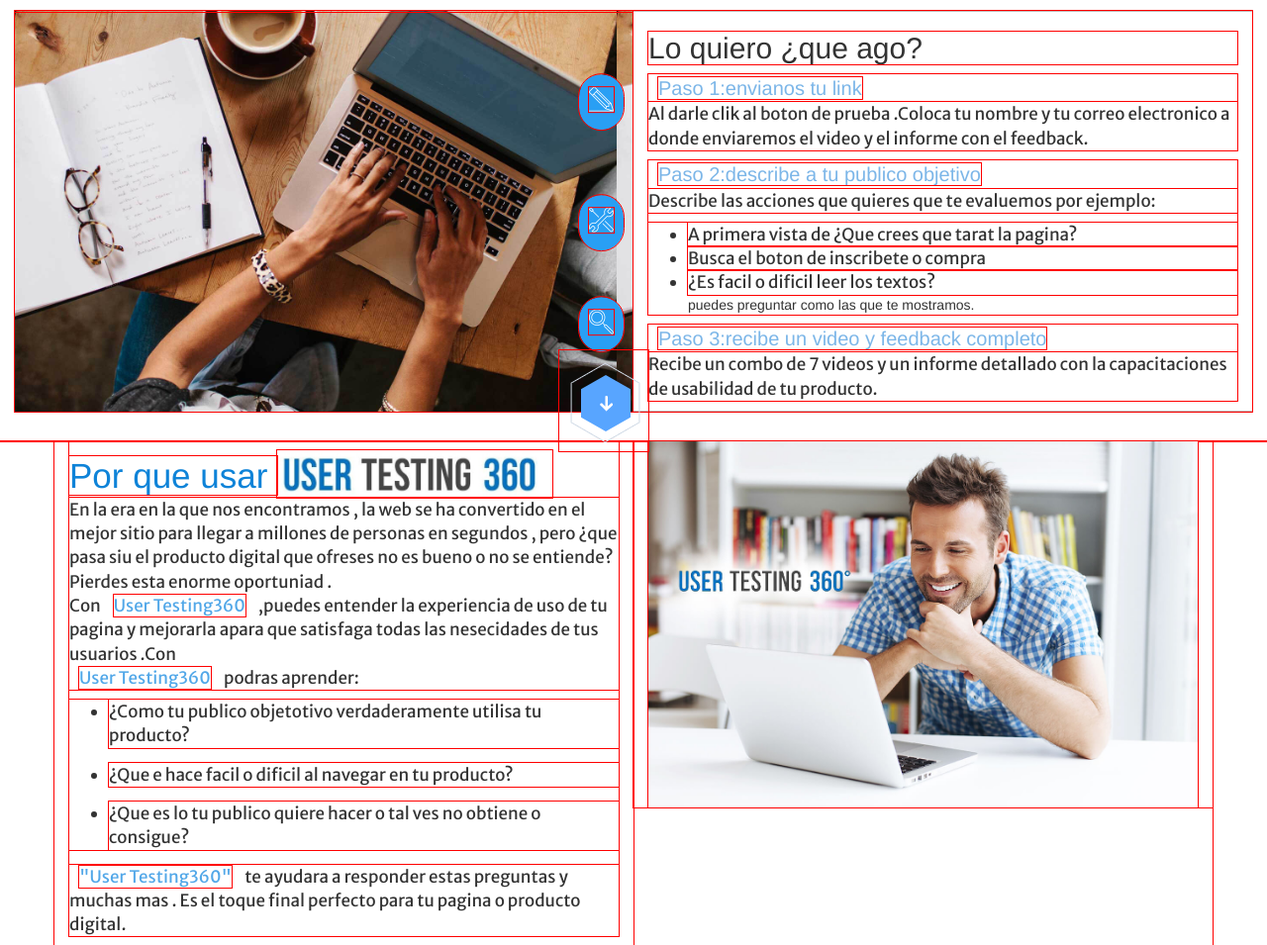
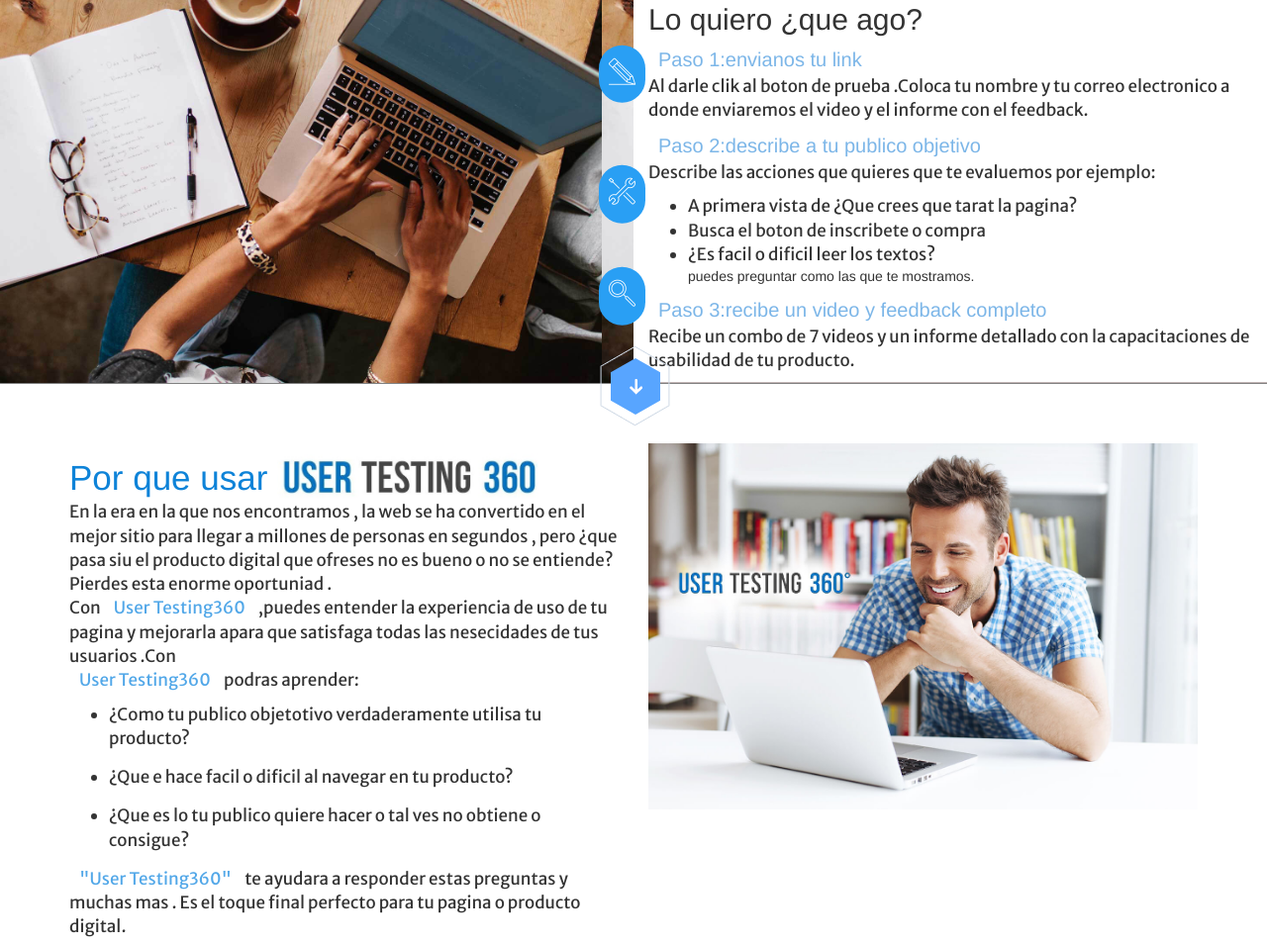
Before and after one commit to sayda1/User-Testing, a plain HTML site: page index.html in a window 1280 px wide. Shown: the part 1437-2392 px from the top of the page at 99% size. Drawn offline with Linux system fonts and the light colour scheme; files whose address does not match are found by name; a web font is replaced by a local one.

Commit message:
responsive terminado

```diff
--- a/css/main.css
+++ b/css/main.css
@@ -4,9 +4,7 @@ body p{
    font-family: 'Merriweather Sans', sans-serif;
     font-size:17px;
 }
-*{
-    outline: 1px solid red;
-}
+
 li{
   font-family: 'Merriweather Sans', sans-serif;
     font-size:17px;
@@ -119,6 +117,10 @@ nav li a:hover, nav li a:focus, nav li a:active{
 .titulo{
     font-size: 17px;
 }
+.titulo a{
+  font-size: 18px;
+}
+
 .flecha{
     margin-left: 160px;
     padding: 25px;
@@ -137,24 +139,24 @@ nav li a:hover, nav li a:focus, nav li a:active{
     border-radius:40px;
 	background: #299ff4;
 	padding: 10px;
-	font-size: 25px;
+	font-size: 27px;
 	color: #FFF;
 	transform: translateY(-50%);
-	margin-left: -70px;
+	margin-left: -50px;
 }
-.separador{
-    position: absolute;
-    z-index: 503;
-    top:22em;
-    transform: translateX(-50%);
-    margin-left: -45px;
-   top: 85%;
-}
+.vertical-divder{
+        border-top: 1px solid grey;
+        text-align: center;
+    }
+    .vertical-divder .separador{
+        position: absolute;
+        z-index: 1;
+        transform: translateY(-50%) translateX(-50%);
+    }
 
 .pasos .row{
     background-image: url(../image/sec-2.jpg);
     background-size:contain;
-    margin:30px 0px;
 }
 .que-ago{
     border-bottom: 1px solid #c4b7b7;
@@ -173,7 +175,9 @@ nav li a:hover, nav li a:focus, nav li a:active{
 
 
 /*------------------porque--------usar--------------------------------------*/
-
+.usar{
+    margin: 60px 0px;
+}
 
 .span{
     color: #51A7E8;
@@ -222,7 +226,7 @@ footer span {
     color:#51A7E8;
 }
 /*-------------------------------los @medias--------------------*/
-@media screen and (max-width:999px)
+@media screen and (min-width:724px) and (max-width:990px)
 {
 .logo,.logo-1{
     width: 49%;
@@ -232,9 +236,11 @@ footer span {
     }
     .ejemplo ,.usar p{
         padding: 10px;
+        text-align: center;
     }
+
 }
-@media screen and (max-width:999px)
+@media screen and (max-width:999px)and (max-width:990px)
 {
     .pasos img{
        top:31em;
@@ -243,9 +249,11 @@ footer span {
         border-radius: 12px;
         margin: 32px;
     }
-
+    .iconos{
+      display: none;
+    }
 }
-@media screen and (max-width:999px)
+@media screen and (max-width:999px)and (max-width:990px)
 {
     .btn btn-primary{
         font-size: 70px;
--- a/index.html
+++ b/index.html
@@ -55,7 +55,7 @@
                <div class="header-baner">
                   <div class="container">
                      <div class="row">
-                            <div class="col-md-4 offset-2 col-sm-3 col-sm-offset-2">
+                            <div class="col-md-4 offset-2 col-sm-3 col-sm-offset-2 texto-center">
                                <h3> PRUEVA GRATUITA</h3>
                                <p>
                                    Obten un video gratis en 5 minutos
@@ -176,11 +176,13 @@
                               <p>Recibe un combo de 7 videos y un informe detallado con la capacitaciones de
                               usabilidad de tu producto.</p>
                           </div>
-                             <img src="image/separador.png" alt="" class="separador">
                    </div>
                 </div>
          </div>
         </section>
+          <div class="vertical-divder">
+                             <img src="image/separador.png" alt="" class="separador">
+                             </div>
            <!-------------------------------section--cuatro--------------------parte del porque------------->
            <section class="usar"  id="porqueusar">
             <div class="container">
```
Also changed, not shown: contact.html (+4 -6 lines).
